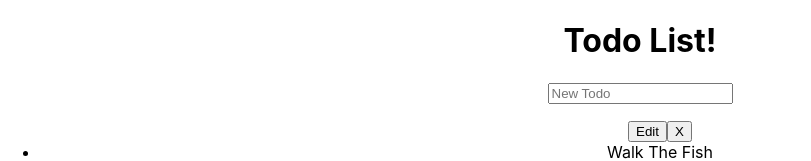
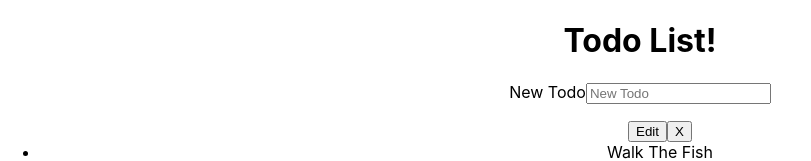
Before and after one commit to Decomplosed/todo-list, a React (Create React App) app: page / in a window 1280 px wide. Shown: the top 161 px of the page, without its empty margins (0-811 px from the left). Built offline with nearby package versions, Linux system fonts and the light colour scheme.

Commit message:
added label and onSubmit event for form

```diff
--- a/src/NewTodoForm.js
+++ b/src/NewTodoForm.js
@@ -16,7 +16,8 @@ export class NewTodoForm extends Component {
   render() {
     return (
       <div>
-        <form htmlFor="task">
+        <form onSubmit={this.handleSubmit}>
+          <label htmlFor="task">New Todo</label>
           <input
             type="text"
             placeholder="New Todo"
```
